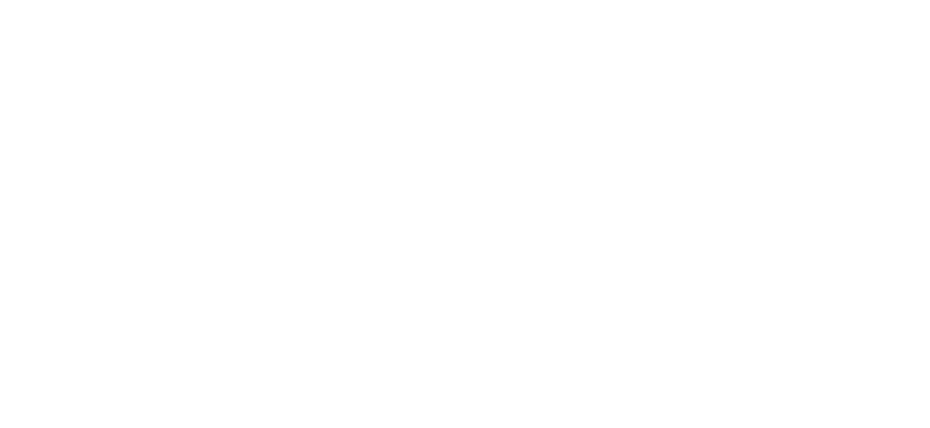
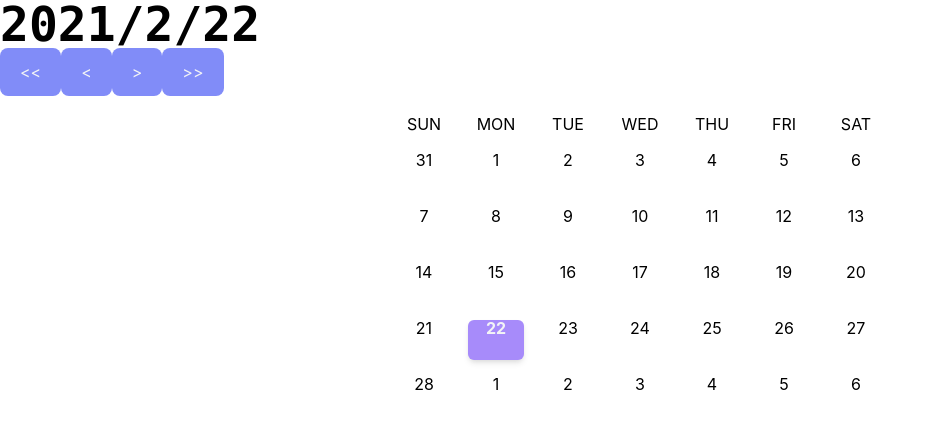
Before and after one commit to TimSnake13/nextjs-daily-habit-tracker, a Next.js app: page / in a window 1280 px wide. Shown: the top 428 px of the page, without its empty margins (0-930 px from the left). Built offline with nearby package versions, Linux system fonts and the light colour scheme.

Commit message:
Working Calender

```diff
--- a/src/component/Calender.tsx
+++ b/src/component/Calender.tsx
@@ -1,7 +1,222 @@
-import React from "react";
+import React, { useEffect, useState } from "react";
+
+const START_MONTH = 0;
+const END_MONTH = 11;
+
+const blockCssStyle =
+  "flex h-10 w-14 justify-center content-center leading-4 rounded-md hover:bg-purple-400 hover:text-gray-100 ";
+const selectedBlockCssStyle = "shadow-md bg-purple-400 font-bold text-gray-100";
 
 const Calender = () => {
-  return <></>;
+  const initialState = ["SUN", "MON", "TUE", "WED", "THU", "FRI", "SAT"];
+  const [week, setWeek] = useState(initialState);
+  const year = new Date().getFullYear();
+  const monthIndex = new Date().getMonth(); // 0 base
+  const date = new Date().getDate();
+  const currentTime = {
+    year,
+    monthIndex,
+    date,
+  };
+  const [selectedTime, setSelectedTime] = useState(currentTime);
+
+  function getLastDateInMonth(year: number, monthIndex: number) {
+    return new Date(year, monthIndex, 0).getDate();
+  }
+
+  function getPreviousMonthWithYear() {
+    let previousM = selectedTime.monthIndex;
+    let previousY = selectedTime.year;
+    if (selectedTime.monthIndex === START_MONTH) {
+      previousM = END_MONTH;
+      previousY -= 1;
+    } else previousM -= 1;
+    return { year: previousY, monthIndex: previousM };
+  }
+  function getNextMonthWithYear() {
+    let nextM = selectedTime.monthIndex;
+    let nextY = selectedTime.year;
+    if (selectedTime.monthIndex === END_MONTH) {
+      nextM = START_MONTH;
+      nextY += 1;
+    } else nextM += 1;
+    return { year: nextY, monthIndex: nextM };
+  }
+
+  // Example: new Date(2020, 0, 0) => Dec 31 2019
+  function getPreviousMonthLastDay() {
+    return getLastDateInMonth(selectedTime.year, selectedTime.monthIndex);
+  }
+
+  function monthDecrease(newDate?: number) {
+    let date = selectedTime.date;
+    if (newDate >= 0 && newDate <= 31) date = newDate;
+    setSelectedTime((state) =>
+      selectedTime.monthIndex === START_MONTH
+        ? { ...state, year: state.year - 1, monthIndex: END_MONTH, date }
+        : { ...state, monthIndex: state.monthIndex - 1, date }
+    );
+  }
+  function monthIncrease(newDate?: number) {
+    let date = selectedTime.date;
+    if (newDate >= 0 && newDate <= 31) date = newDate;
+    setSelectedTime((state) =>
+      selectedTime.monthIndex === END_MONTH
+        ? { ...state, year: state.year + 1, monthIndex: START_MONTH, date }
+        : { ...state, monthIndex: state.monthIndex + 1, date }
+    );
+  }
+  function yearDecrease() {
+    // if (selectedTime.year === year) return; // if is current year, skip decrease
+    setSelectedTime((state) => ({ ...state, year: state.year - 1 }));
+  }
+  function yearIncrease() {
+    setSelectedTime((state) => ({ ...state, year: state.year + 1 }));
+  }
+
+  return (
+    <div className="container mx-auto">
+      <h1 className="font-black text-5xl font-mono">
+        {`${selectedTime.year}/${selectedTime.monthIndex + 1}/${
+          selectedTime.date
+        }`}
+      </h1>
+      <div>
+        <Button
+          onClick={() => {
+            yearDecrease();
+          }}
+          // disabled={selectedTime.year === year}
+        >
+          {"<<"}
+        </Button>
+        <Button
+          onClick={() => {
+            monthDecrease();
+          }}
+          // disabled={selectedTime.year === year && selectedTime.month === 1}
+        >
+          {"<"}
+        </Button>
+        <Button
+          onClick={() => {
+            monthIncrease();
+          }}
+        >
+          {">"}
+        </Button>
+        <Button
+          onClick={() => {
+            yearIncrease();
+          }}
+        >
+          {">>"}
+        </Button>
+      </div>
+      <Grid>
+        {week && week.map((day) => <div key={day}>{day}</div>)}
+        {/* Previous month */}
+        {[
+          ...Array(
+            new Date(selectedTime.year, selectedTime.monthIndex).getDay()
+          ),
+        ].map((_, idx) => {
+          const currentMonthFirstDay = new Date(
+            selectedTime.year,
+            selectedTime.monthIndex
+          ).getDay();
+          const _thisDate =
+            getPreviousMonthLastDay() - (currentMonthFirstDay - idx) + 1;
+          return (
+            <div
+              key={"prev-" + idx}
+              className={blockCssStyle}
+              onClick={() => monthDecrease(_thisDate)}
+            >
+              {_thisDate}
+            </div>
+          );
+        })}
+        {/* This month */}
+        {[
+          ...Array(
+            getLastDateInMonth(
+              getNextMonthWithYear().year,
+              getNextMonthWithYear().monthIndex
+            )
+          ),
+        ].map((_, idx) => (
+          <div
+            key={"num-" + idx}
+            className={
+              blockCssStyle +
+              (selectedTime.date === idx + 1 && selectedBlockCssStyle)
+            }
+            onClick={() => setSelectedTime((s) => ({ ...s, date: idx + 1 }))}
+          >
+            {idx + 1}
+          </div>
+        ))}
+        {/* Next month */}
+        <NextMonthDays
+          year={getNextMonthWithYear().year}
+          month={getNextMonthWithYear().monthIndex}
+          monthIncrease={monthIncrease}
+        />
+      </Grid>
+    </div>
+  );
+};
+
+const NextMonthDays = ({ year, month, monthIncrease }) => {
+  const array = [];
+  const firstDay = new Date(year, month, 1).getDay();
+  // console.log(year, month, firstDay);
+  for (let i = 0; i < 7 - firstDay; i++) {
+    array.push(i);
+  }
+  return (
+    <>
+      {[...array].map((item, idx) => {
+        return (
+          <div
+            key={"next-" + idx}
+            className={blockCssStyle}
+            onClick={() => monthIncrease(idx + 1)}
+          >
+            <label className="h-1">{idx + 1}</label>
+          </div>
+        );
+      })}
+    </>
+  );
+};
+
+const Button = ({
+  children,
+  onClick,
+  disabled,
+}: {
+  children: any;
+  onClick: any;
+  disabled?: boolean;
+}) => {
+  return (
+    <button
+      className="px-5 py-3 rounded-lg bg-indigo-400 hover:bg-indigo-500 text-gray-100"
+      onClick={onClick}
+      disabled={disabled}
+    >
+      {children}
+    </button>
+  );
+};
+const Grid = ({ children }) => {
+  return (
+    <button className="grid grid-cols-7 auto-rows-max gap-4 content-center max-w-2xl mx-auto px-5 cursor-default focus:outline-none mt-4">
+      {children}
+    </button>
+  );
 };
 
 export default Calender;
```
